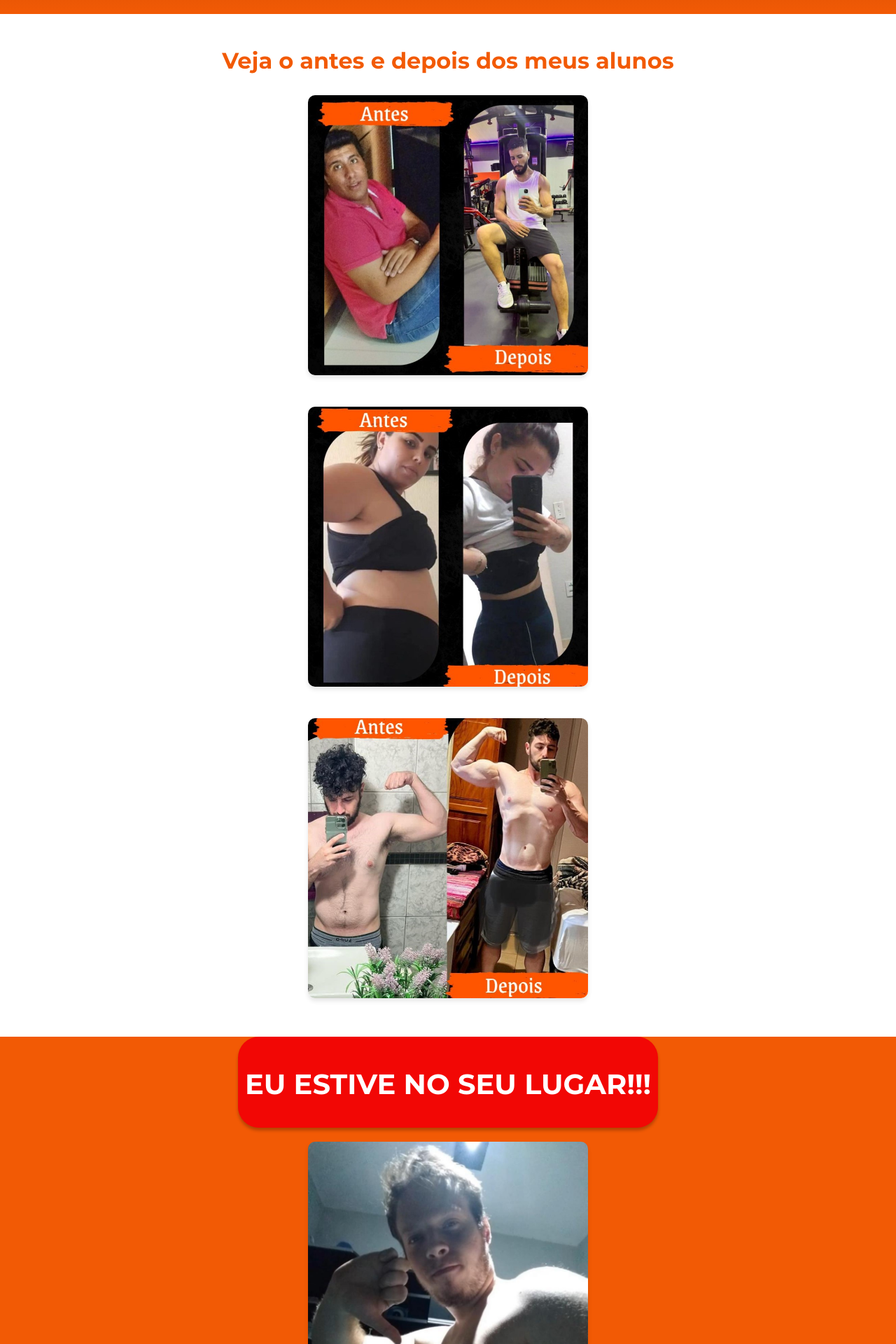
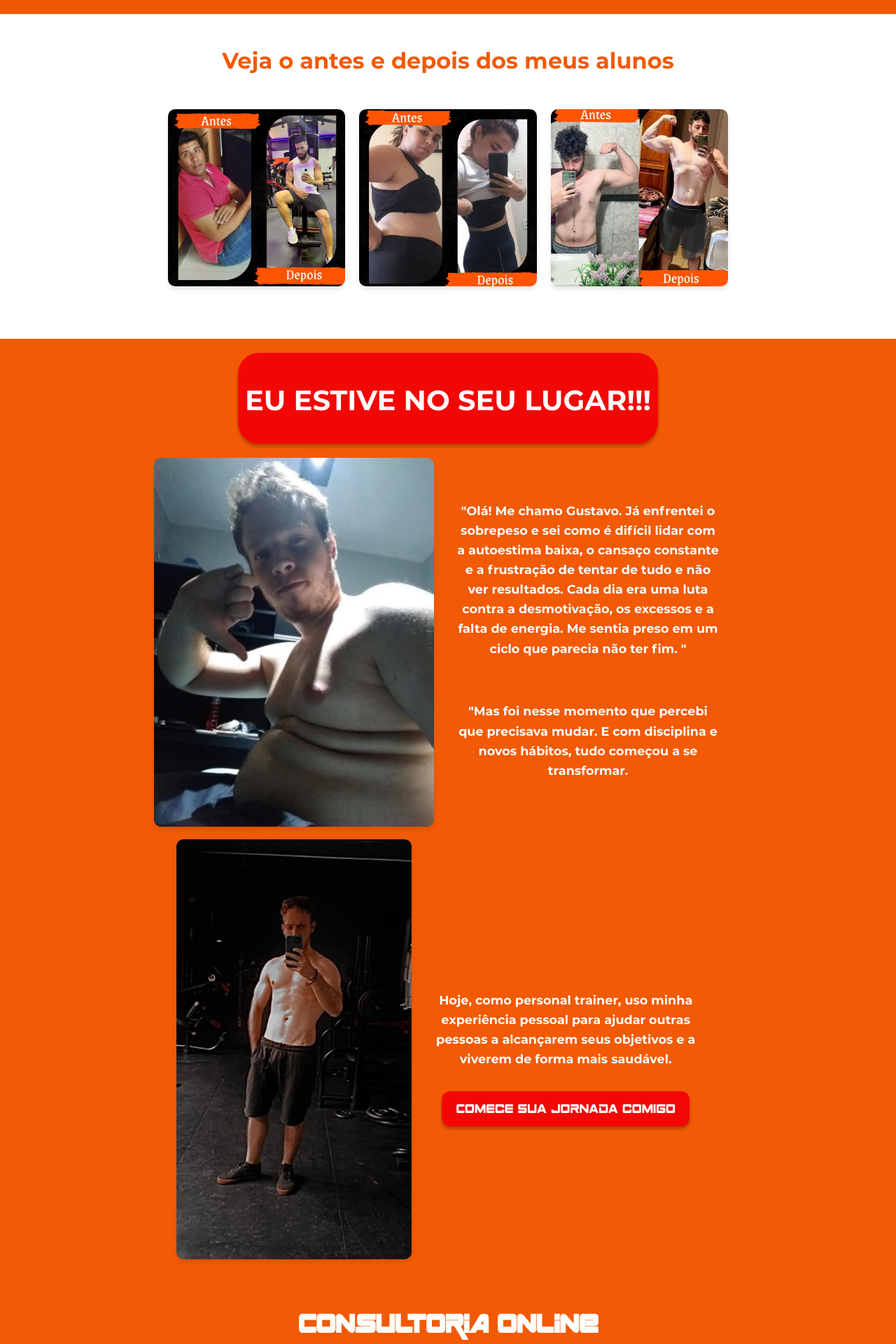
Before and after one commit to PauloMiguelVIdal/personalGustavo, a React (Create React App) app: page / in a window 1280 px wide. Shown: the part 700-2620 px from the top of the page at 70% size. Built offline with nearby package versions, Linux system fonts and the light colour scheme.

Commit message:
alteração de imagens

```diff
--- a/src/components/Depoimentos2.jsx
+++ b/src/components/Depoimentos2.jsx
@@ -28,6 +28,7 @@ const Depoimentos = () => {
     return (
         <div className="depoimentos-container">
             <h2 className="fonte2">Veja o antes e depois dos meus alunos</h2>
+            <div className="depoimentos-container2">
                 {depoimentos.map((depoimento) => (
                     <div key={depoimento.id} className="depoimento-item">
                         <div className="imagens" style={{ display: "flex", flexDirection: "column", alignItems: "center" }}>
@@ -36,6 +37,7 @@ const Depoimentos = () => {
                         {depoimento.texto && <p className="texto">{depoimento.texto}</p>}
                     </div>
                 ))}
+                </div>
         </div>
     );
 };
--- a/src/components/Home.jsx
+++ b/src/components/Home.jsx
@@ -28,7 +28,7 @@ const Home = () => {
                     href="#planos" style={{ textDecoration: 'none', color: 'white' }}>
 
 
-                    <button className="home-button" style={{ padding: '0.5rem 1rem', fontSize: 'clamp(0.8rem, 2vw, 1rem)' }}>
+                    <button className="buttonCTA" style={{ padding: '0.5rem 1rem', fontSize: 'clamp(0.8rem, 2vw, 1rem)' }}>
                         Comece sua jornada agora mesmo!
                     </button>
                     </a>
--- a/src/components/PlanosConsultoria.jsx
+++ b/src/components/PlanosConsultoria.jsx
@@ -9,8 +9,7 @@ const PlanosConsultoria = () => {
           preco: 197,
           precoReal: 197,
           descount: 0,
-            // href="https://api.whatsapp.com/send?phone=5517996296401&text=Olá!%20Estou%20interessado%20em%20saber%20mais%20sobre%20os%20planos%20de%20treino." target="_blank" rel="noopener noreferrer"
-            link:"https://api.whatsapp.com/send?phone=5517996296401&text=Olá!%20Estou%20interessado%20em%20saber%20mais%20sobre%20os%20planos%20de%20treino.",
+          link: "https://api.whatsapp.com/send?phone=5517996296401&text=Olá,%20gostaria%20de%20realizar%20o%20pagamento%20do%20plano%20de%20somente%20treino,%20mensal%20por%20R$%20197,00.",
           cores: {
             bgCor1: "F23005",
             bgCor2: "F23005",
@@ -23,17 +22,15 @@ const PlanosConsultoria = () => {
             bgBotton2: "000000",
             colorTextBotton: "FFFFFF",
         }
-
-
         },
         {
           titulo: 'Mensal',
-            descTitle: "Treino + Dieta",
+          descTitle: "Treino e Dieta",
           desc: "Para quem quer ter a primeira experiência com a sua melhor versão",
           preco: 397,
           precoReal: 397,
           descount: 0,
-            link:"https://api.whatsapp.com/send?phone=5517996296401&text=Olá!%20Estou%20interessado%20em%20saber%20mais%20sobre%20os%20planos%20de%20treino.",
+          link: "https://api.whatsapp.com/send?phone=5517996296401&text=Olá,%20gostaria%20de%20realizar%20o%20pagamento%20do%20plano%20de%20dieta%20e%20treino,%20mensal%20por%20R$%20397,00.",
           cores: {
             bgCor1: "F23005",
             bgCor2: "8C0403",
@@ -50,12 +47,12 @@ const PlanosConsultoria = () => {
         },
         {
           titulo: 'Trimestral',
-            descTitle: "Somente treino",
+          descTitle: "Somente Treino",
           desc: "Perfeito para quem busca consistência e quer começar a ver resultados reais",
           preco: 297,
           precoReal: 590,
           descount: 15,
-            link:"https://api.whatsapp.com/send?phone=5517996296401&text=Olá!%20Estou%20interessado%20em%20saber%20mais%20sobre%20os%20planos%20de%20treino.",
+          link: "https://api.whatsapp.com/send?phone=5517996296401&text=Olá,%20gostaria%20de%20realizar%20o%20pagamento%20do%20plano%20de%20somente%20treino,%20trimestral%20com%2015%%20de%20desconto%20por%20R$%20297,00.",
           cores: {
             bgCor1: "F23005",
             bgCor2: "F20705",
@@ -68,16 +65,15 @@ const PlanosConsultoria = () => {
             bgBotton2: "F23005",
             colorTextBotton: "FFFFFF",
         }
-
         },
         {
           titulo: 'Trimestral',
-            descTitle: "Treino + Dieta",
+          descTitle: "Treino e Dieta",
           desc: "Perfeito para quem busca consistência e quer começar a ver resultados reais",
           preco: 470,
           precoReal: 1182,
           descount: 20,
-            link:"https://api.whatsapp.com/send?phone=5517996296401&text=Olá!%20Estou%20interessado%20em%20saber%20mais%20sobre%20os%20planos%20de%20treino.",
+          link: "https://api.whatsapp.com/send?phone=5517996296401&text=Olá,%20gostaria%20de%20realizar%20o%20pagamento%20do%20plano%20de%20dieta%20e%20treino,%20trimestral%20com%2020%%20de%20desconto%20por%20R$%20470,00.",
           cores: {
             bgCor1: "F25A05",
             bgCor2: "F20705",
@@ -90,7 +86,6 @@ const PlanosConsultoria = () => {
             bgBotton2: "8C0403",
             colorTextBotton: "FFFFFF",
         }
-
         },
         {
           titulo: 'Semestral',
@@ -99,7 +94,7 @@ const PlanosConsultoria = () => {
           preco: 590,
           precoReal: 1182,
           descount: 50,
-            link:"https://api.whatsapp.com/send?phone=5517996296401&text=Olá!%20Estou%20interessado%20em%20saber%20mais%20sobre%20os%20planos%20de%20treino.",
+          link: "https://api.whatsapp.com/send?phone=5517996296401&text=Olá,%20gostaria%20de%20realizar%20o%20pagamento%20do%20plano%20de%20somente%20treino,%20semestral%20com%2050%%20de%20desconto%20por%20R$%20590,00.",
           cores: {
             bgCor1: "F29F05",
             bgCor2: "F2C36B",
@@ -112,16 +107,15 @@ const PlanosConsultoria = () => {
             bgBotton2: "F20705",
             colorTextBotton: "FFFFFF",
         }
-
         },
         {
           titulo: 'Semestral',
-            descTitle: "Treino + Dieta",
+          descTitle: "Treino e Dieta",
           desc: "Para quem está decidido a transformar de vez seu corpo e sua rotina.",
           preco: 997,
           precoReal: 2364,
           descount: 57,
-            link:"https://api.whatsapp.com/send?phone=5517996296401&text=Olá!%20Estou%20interessado%20em%20saber%20mais%20sobre%20os%20planos%20de%20treino.",
+          link: "https://api.whatsapp.com/send?phone=5517996296401&text=Olá,%20gostaria%20de%20realizar%20o%20pagamento%20do%20plano%20de%20dieta%20e%20treino,%20semestral%20com%2057%%20de%20desconto%20por%20R$%20997,00.",
           cores: {
             bgCor1: "F29F05",
             bgCor2: "8C3403",
@@ -134,9 +128,9 @@ const PlanosConsultoria = () => {
             bgBotton2: "F2C36B",
             colorTextBotton: "F20705",
         }
-
         },
       ];
+
 
     return (
         <div id='planos' style={{ scrollMarginTop: "100px" }} className="planos-container">
--- a/src/components/SobreMim.jsx
+++ b/src/components/SobreMim.jsx
@@ -9,12 +9,26 @@ const SobreMim = () => {
                 <h1 className="fonte4">EU ESTIVE NO SEU LUGAR!!!</h1>
             </div>
             <div className='containerSobreMim'>
+                <div className='containerInternoSobreMim'>
+                    <div containerTextoSobreMim>
+                        <img src={antes4} alt="Antes" className="imagem-antes" style={{ marginBottom: "10px", width: "100%" }} />
+                    </div>
+                    <div className='containerTextoSobreMim'>
+                        <p className='fonte3 parag'>
+                        "Olá! Me chamo Gustavo. Já enfrentei o sobrepeso e sei como é difícil lidar com a autoestima baixa, o cansaço constante e a frustração de tentar de tudo e não ver resultados. Cada dia era uma luta contra a desmotivação, os excessos e a falta de energia. Me sentia preso em um ciclo que parecia não ter fim. "
 
-                <img src={antes4} alt="Antes" className="imagem-antes" style={{ marginBottom: "10px", width: "100%" }} />
+</p>
                         <p className='fonte3 parag'>
-                    "Olá! Sou o Gustavo. Já enfrentei o sobrepeso, mas com disciplina e mudança de hábitos, transformei meu corpo — e minha vida."
+                        "Mas foi nesse momento que percebi que precisava mudar. E com disciplina e novos hábitos, tudo começou a se transformar.
 </p>
+                    </div>
+                </div>
+                <div className='containerInternoSobreMim'>
+                    <div containerTextoSobreMim>
                         <img src={depois4} alt="Antes" className="imagem-antes" style={{ marginBottom: "10px", width: "100%" }} />
+                    </div>
+                    <div className='containerTextoSobreMim'>
+
                         <p className='fonte3 parag'>
                             Hoje, como personal trainer, uso minha experiência pessoal para ajudar outras pessoas
                             a alcançarem seus objetivos e a viverem de forma mais saudável.
@@ -24,6 +38,9 @@ const SobreMim = () => {
                         </a>
                     </div>
                 </div>
+
+            </div>
+        </div>
     );
 };
 
--- a/src/index.css
+++ b/src/index.css
@@ -56,6 +56,8 @@ code {
   height: 10vh;
   width: 80vw;
   margin: auto;
+  max-width: 400px;
+
 }
 
 .fonte2{
@@ -377,11 +379,12 @@ code {
 
 .planos-container {
   display: flex;
-  justify-content: center;
+  justify-content: space-around;
   align-items: center;
   gap: 20px;
   margin: 20px auto;
   width: 100vw;
+  max-width: 1000px;
   flex-wrap: wrap;
 }
 
@@ -507,6 +510,16 @@ code {
   box-shadow: 0 4px 30px rgba(0, 0, 0, 0.2); /* sombra para destacar */
 }
 
+.containerTextoSobreMim{
+  display: flex;
+  justify-content: center;
+  align-items: center;
+  flex-direction: column;
+  margin-bottom: 20px;
+  max-width: 400px;
+  padding: 20px;
+}
+
 .titlePackage{
   font-family: 'MyFont2';
   font-size: 30px;
@@ -596,7 +609,7 @@ code {
 
 .titleText{
   font-family: 'Myfont';
-  font-size: 40px;
+  font-size: 50px;
   color: white;
   text-align: center;
 
@@ -618,6 +631,7 @@ code {
   flex-direction: column;
   padding: 10px;
   margin-bottom: 20px;
+  margin-top: 20px;
   border-radius: 30px;
   background-color: #F20705;
   box-shadow: 0px 4px 4px 0px rgba(0, 0, 0, 0.25);
@@ -637,7 +651,7 @@ code {
 }
 
 .buttonCTA{
-  background-color: #00ff0d;
+  background-color: #F20705;
   display: flex;
   justify-content: center;
   align-items: center;
@@ -647,7 +661,7 @@ code {
   text-align: center;
   text-decoration: none;
   height: 50px;
-  font-size: 16px;
+  font-size: 25px;
   margin: auto;
   cursor: pointer;
   border-radius: 12px;
@@ -800,3 +814,67 @@ h1 {
   color: rgb(233, 222, 222);
   text-align: center;
 }
+
+.containerInternoSobreMim{
+  display: flex;
+  justify-content: center;
+  align-items: center;
+  flex-direction: column;
+}
+
+@media (min-width: 1080px) {
+  .depoimentos-container2 {
+    display: flex;
+    flex-direction: row;
+    justify-content: space-around;
+    align-items: center;
+    width: 80%;
+    margin: 0 auto;
+    text-align: center;
+    padding: 20px;
+  }
+  .fonte3{
+    font-family: 'MyFont2';
+    font-size: 50px;
+    color: white;
+  }
+
+  .containerInternoSobreMim{
+    display: flex;
+    justify-content: space-between;
+    align-items: center;
+    flex-direction: row;
+    margin: 0px auto;
+    max-width: 1000px;
+  }
+  .imagem-antes {
+
+    width: auto;
+   max-height:600px; ;
+    border-radius: 10px;
+    box-shadow: 0 4px 6px rgba(0, 0, 0, 0.1);
+  }
+}
+/*
+@media (min-width: 700px) and (max-width: 1080px) {
+  .depoimentos-container2 {
+    display: flex;
+    flex-direction: column;
+    justify-content: center;
+    align-items: center;
+    width: 80%;
+    margin: 0 auto;
+    text-align: center;
+    padding: 20px;}
+
+.fonte3{
+  font-family: 'MyFont3';
+  font-size: 45px;
+  color: white;
+}
+fonte4{
+  font-family: 'MyFont3';
+  font-size: 45px;
+  color: white;
+}
+  } */
```
Also changed, not shown: src/images/depois4.jpg. Lines whose indentation alone changed are shown as unchanged.
